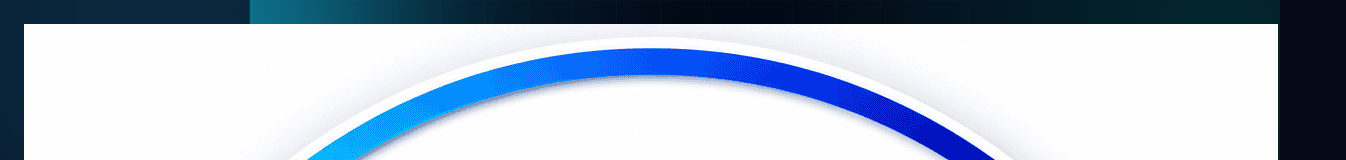
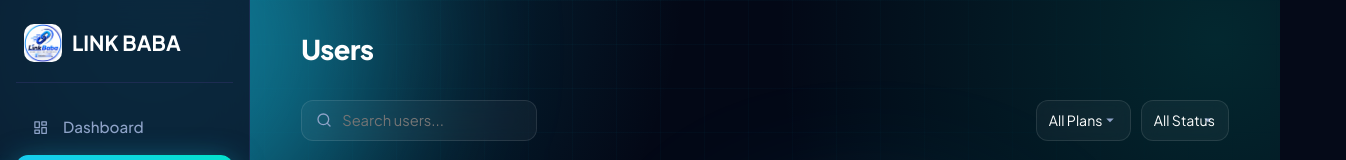
Before and after one commit to mrprincekr007/Shortnur, a plain HTML site: page admin/users.html in a window 1280 px wide. Shown: the top 160 px of the page, 1346 px wide, since content can reach past the window. Drawn offline with Linux system fonts and the light colour scheme; no server answers.

Commit message:
Deploy Shortnur: admin/assets/css/users.css

```diff
--- a/admin/assets/css/users.css
+++ b/admin/assets/css/users.css
@@ -1,5 +1,5 @@
 /* ============================================
-   Shortnur Admin - Users Page (Independent)
+   LINK BABA Admin - Users Page (Independent)
    ============================================ */
 
 :root {
@@ -545,3 +545,14 @@
 .page-icon.c-blue {
   background: linear-gradient(135deg, #18CBF0, #0d92b5) !important;
 }
+
+
+/* Logo image */
+.logo-img {
+  width: 38px;
+  height: 38px;
+  border-radius: 10px;
+  object-fit: cover;
+  display: inline-block;
+  flex-shrink: 0;
+}
```
